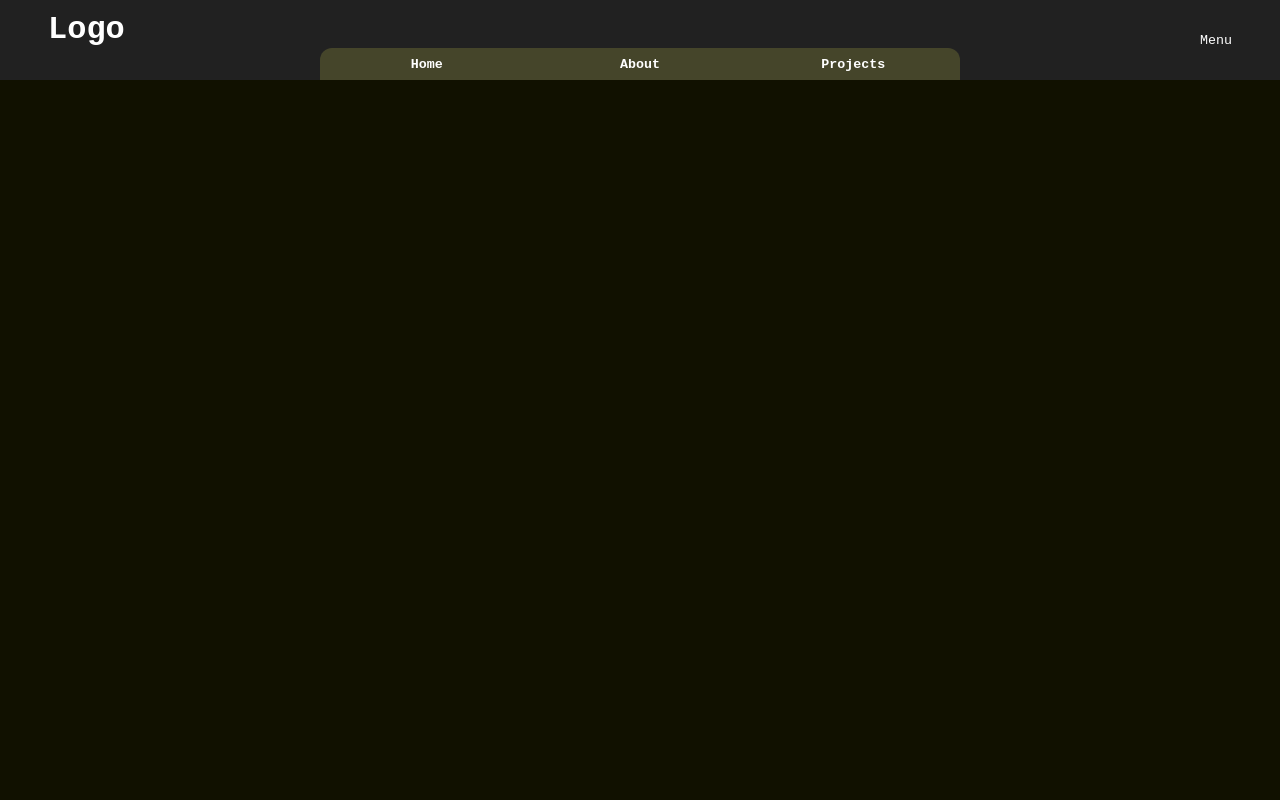
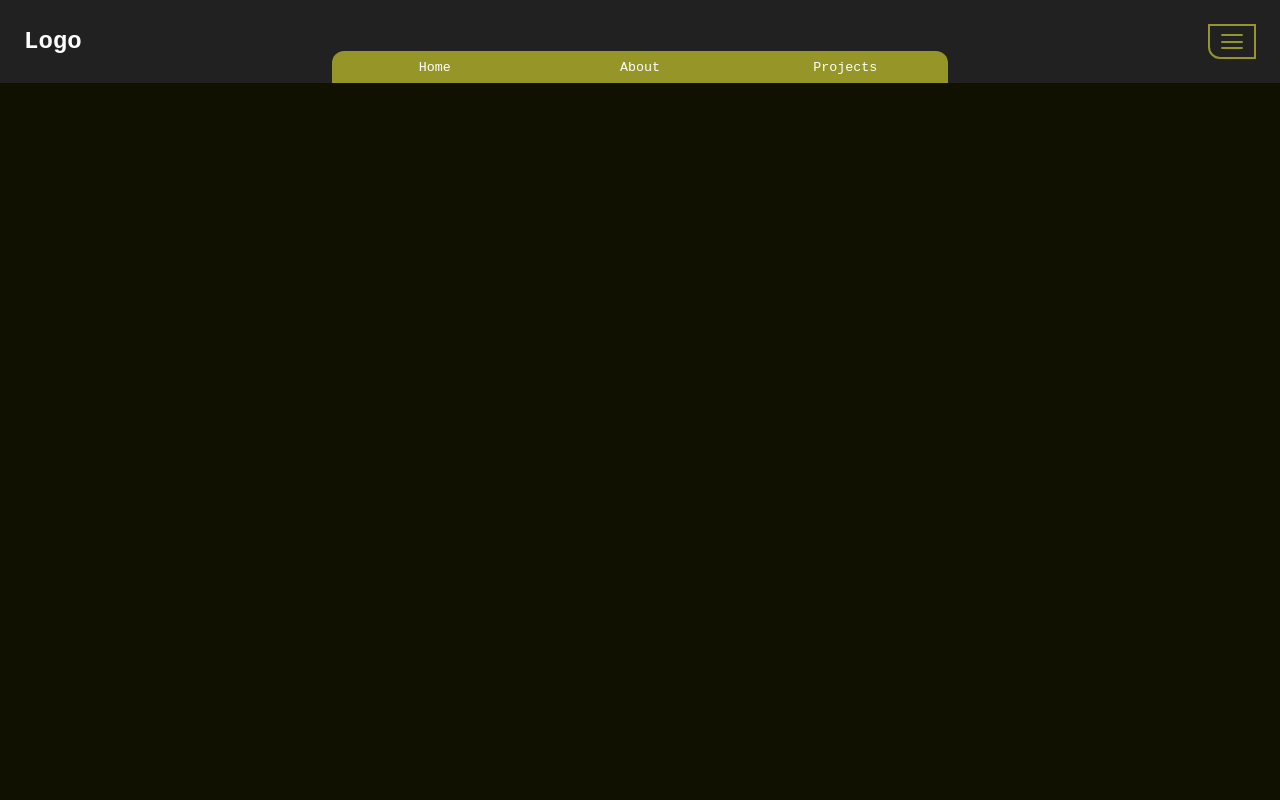
Before and after one commit to Baxtiboy/MainPage, a plain HTML site: page index.html in a window 1280 px wide. Shown: the top 800 px of the page. Drawn offline with Linux system fonts and the light colour scheme.

Commit message:
bunch'a css gng

```diff
--- a/index.html
+++ b/index.html
@@ -10,16 +10,24 @@
 
     <header class="main-header">
         <header>
-            <h1>Logo</h1>
-            <button>Menu</button>
+            <section class="main-header-left">
+                <h1>Logo</h1>
+            </section>
+            <section class="main-header-middle">
+                <nav class="main-header-nav">
+                    <button>Home</button>
+                    <button>About</button>
+                    <button>Projects</button>
+                </nav>
+            </section>
+            <section class="main-header-right">
+                <button>
+                    <div></div>
+                    <div></div>
+                    <div></div>
+                </button>
+            </section>
         </header>
-        <center>
-            <nav class="main-header-nav">
-                <button>Home</button>
-                <button>About</button>
-                <button>Projects</button>
-            </nav>
-        </center>
     </header>
 
     <main class="main-body">
--- a/style.css
+++ b/style.css
@@ -13,44 +13,79 @@
     top: 0;
     left: 0;
     right: 0;
-    height: 5rem;
-
-    display: grid;
-    grid-template-rows: 3fr 2fr;
 
     background-color: #212121;
+    padding: 0 1.5rem;
 }
 
 .main-header header {
-    padding: 0 3rem;
+    height: 100%;
+
+    display: grid;
+    grid-template-columns: 1fr 2fr 1fr;
+}
+
+.main-header-left {
+    align-content: center;
+}
+
+.main-header-middle {
     display: flex;
-    justify-content: space-between;
+    justify-content: center;
     align-items: end;
 }
+.main-header-nav {
+    background-color: #959528;
+    height: 2rem;
+    width: clamp(300px, 100%, 800px);
 
-.main-header-nav {
+    display: flex;
+
     overflow: hidden;
-
-    display: grid;
-    grid-template-columns: 1fr 1fr 1fr;
-
-    width: clamp(24rem, 50%, 800px);
-    height: 100%;
-    background-color: #45452a;
-
     border-radius: 12px 12px 0 0;
 }
-
 .main-header-nav button {
-    font-weight: 700;
+    flex: 1;
     cursor: pointer;
-    transition-duration: 300ms;
-    box-sizing: border-box;
 }
-
 .main-header-nav button:hover {
     background-color: rgba(255, 255, 255, 0.1);
 }
+
+.main-header-right {
+
+    display: flex;
+    justify-content: right;
+    align-items: center;
+}
+.main-header-right button {
+    border: #959528 solid 2px;
+    border-radius: 0 0 0 12px;
+    padding: 8px 4px;
+    height: 2.2rem;
+    width: 3rem;
+    margin: 1.5rem 0;
+
+    display: flex;
+    flex-direction: column;
+    justify-content: space-between;
+    align-items: center;
+    overflow: hidden;
+
+    cursor: pointer;
+}
+.main-header-right button:hover {
+    background-color: rgba(255, 255, 255, 0.1);
+}
+.main-header-right button div {
+    width: 60%;
+    height: 2px;
+    border-radius: 1px;
+
+    background-color: #959528;
+}
+
+
 
 .main-body {
     height: 120vh;
```
